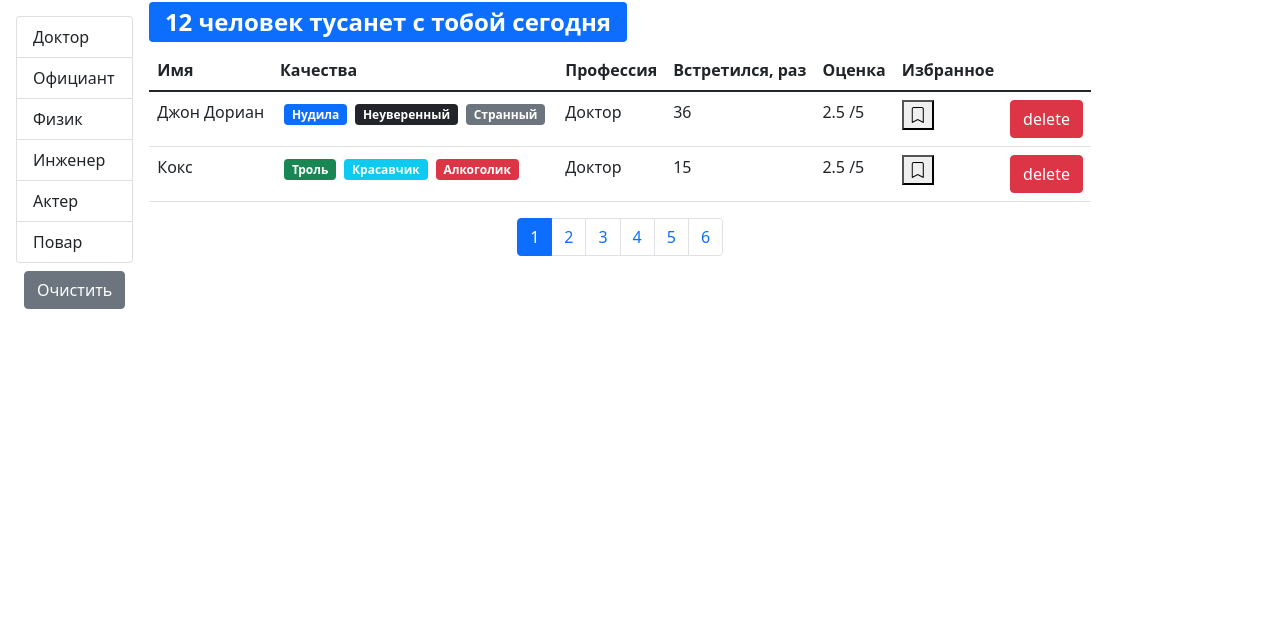
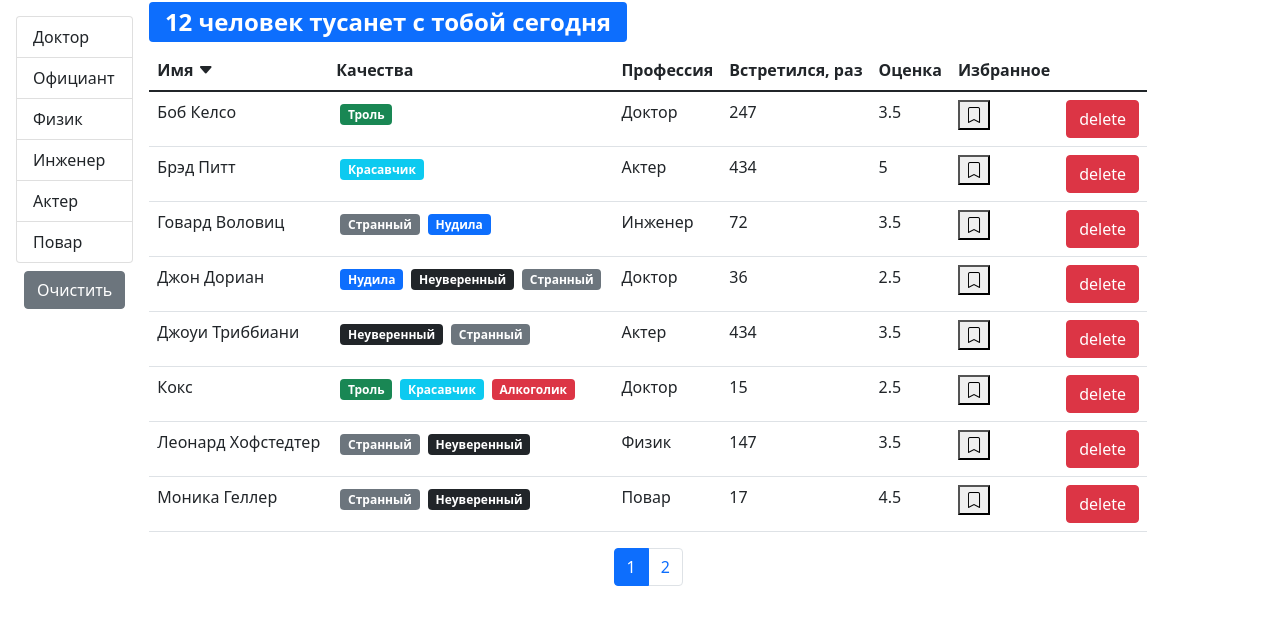
Before and after one commit to mvsaint/fast-company, a React (Create React App) app: page /users in a window 1280 px wide. Shown: the top 624 px of the page. Built offline with nearby package versions, Linux system fonts and the light colour scheme.

Commit message:
Сортировка

```diff
--- a/src/app/App.js
+++ b/src/app/App.js
@@ -1,39 +1,9 @@
-import React, { useState, useEffect } from 'react'
+import React from 'react'
 import Users from './components/users'
-import api from './api'
 
 function App() {
-    const [users, setUsers] = useState([])
-
-    useEffect(() => {
-        api.users.fetchAll().then((data) => setUsers(data))
-    }, [])
-
-    const handleDelete = (userId) => {
-        setUsers(users.filter((user) => user._id !== userId))
-    }
-
-    const handleToggleBookMark = (id) => {
-        setUsers(
-            users.map((user) => {
-                if (user._id === id) {
-                    return { ...user, bookmark: !user.bookmark }
-                }
-                return user
-            })
-        )
-    }
-
     return (
-        <div>
-            {users && (
-                <Users
-                    onDelete={handleDelete}
-                    onToggleBookMark={handleToggleBookMark}
-                    users={users}
-                />
-            )}
-        </div>
+        <Users />
     )
 }
 
--- a/src/app/components/bookmark.jsx
+++ b/src/app/components/bookmark.jsx
@@ -1,5 +1,6 @@
 import React from 'react'
 import PropTypes from 'prop-types'
+
 const BookMark = ({ status, ...rest }) => {
     return (
         <button {...rest}>
@@ -7,6 +8,7 @@ const BookMark = ({ status, ...rest }) => {
         </button>
     )
 }
+
 BookMark.propTypes = {
     status: PropTypes.bool
 }
--- /dev/null
+++ b/src/app/components/qualitiesList.jsx
@@ -0,0 +1,19 @@
+import React from 'react'
+import PropTypes from 'prop-types'
+import Quality from './quality'
+
+const QualitiesList = ({ qualities }) => {
+    return (
+        <>
+            {qualities.map((qual) => (
+                <Quality key={qual._id} {...qual} />
+            ))}
+        </>
+    )
+}
+
+QualitiesList.propTypes = {
+    qualities: PropTypes.array
+}
+
+export default QualitiesList
--- /dev/null
+++ b/src/app/components/table.jsx
@@ -0,0 +1,27 @@
+import React from 'react'
+import PropTypes from 'prop-types'
+import TableHeader from './tableHeader'
+import TableBody from './tableBody'
+
+const Table = ({ onSort, selectedSort, columns, data, children }) => {
+    return (
+        <table className="table">
+            {children || (
+                <>
+                    <TableHeader {...{ onSort, selectedSort, columns }} />
+                    <TableBody {...{ columns, data }} />
+                </>
+            )}
+        </table>
+    )
+}
+
+Table.propTypes = {
+    onSort: PropTypes.func,
+    selectedSort: PropTypes.object,
+    columns: PropTypes.object,
+    data: PropTypes.array,
+    children: PropTypes.array
+}
+
+export default Table
--- /dev/null
+++ b/src/app/components/tableBody.jsx
@@ -0,0 +1,35 @@
+import React from 'react'
+import PropTypes from 'prop-types'
+import _ from 'lodash'
+
+const TableBody = ({ data, columns }) => {
+    const renderContent = (item, column) => {
+        if (columns[column].component) {
+            const component = columns[column].component
+            if (typeof component === 'function') {
+                return component(item)
+            }
+            return component
+        }
+        return _.get(item, columns[column].path)
+    }
+
+    return (
+        <tbody>
+            {data.map((item) => (
+                <tr key={item._id}>
+                    {Object.keys(columns).map((column) => (
+                        <td key={column}>{renderContent(item, column)}</td>
+                    ))}
+                </tr>
+            ))}
+        </tbody>
+    )
+}
+
+TableBody.propTypes = {
+    data: PropTypes.array.isRequired,
+    columns: PropTypes.object.isRequired
+}
+
+export default TableBody
--- /dev/null
+++ b/src/app/components/tableHeader.jsx
@@ -0,0 +1,60 @@
+import React from 'react'
+import PropTypes from 'prop-types'
+
+const TableHeader = ({ onSort, selectedSort, columns }) => {
+    const handleSort = (item) => {
+        if (selectedSort.path === item) {
+            onSort({
+                ...selectedSort,
+                order: selectedSort.order === 'asc' ? 'desc' : 'asc'
+            })
+        } else {
+            onSort({ path: item, order: 'asc' })
+        }
+    }
+
+    const renderSortArrow = (selectedSort, currentPath) => {
+        if (selectedSort.path === currentPath) {
+            return (
+                <i
+                    className={
+                        'bi bi-caret-' +
+                        (selectedSort.order === 'asc' ? 'down' : 'up') +
+                        '-fill'
+                    }
+                ></i>
+            )
+        }
+        return null
+    }
+
+    return (
+        <thead>
+            <tr>
+                {Object.keys(columns).map((column) => (
+                    <th
+                        key={column}
+                        onClick={
+                            columns[column].path
+                                ? () => handleSort(columns[column].path)
+                                : undefined
+                        }
+                        {...{ role: columns[column].path && 'button' }}
+                        scope="col"
+                    >
+                        {columns[column].name}{' '}
+                        {renderSortArrow(selectedSort, columns[column].path)}
+                    </th>
+                ))}
+            </tr>
+        </thead>
+    )
+}
+
+TableHeader.propTypes = {
+    onSort: PropTypes.func.isRequired,
+    selectedSort: PropTypes.object.isRequired,
+    columns: PropTypes.object.isRequired
+}
+
+export default TableHeader
--- a/src/app/components/users.jsx
+++ b/src/app/components/users.jsx
@@ -2,17 +2,39 @@ import React, { useState, useEffect } from 'react'
 import PropTypes from 'prop-types'
 import { paginate } from '../utils/paginate'
 import Pagination from './pagination'
-import User from './user'
 import api from '../api'
 import GroupList from './groupList'
 import SearchStatus from './searchStatus'
+import UsersTable from './usersTable'
+import _ from 'lodash'
 
-const Users = ({ users: allUsers, ...rest }) => {
+const Users = () => {
     const [currentPage, setCurrentPage] = useState(1)
     const [professions, setProfession] = useState()
     const [selectedProf, setSelectedProf] = useState()
+    const [sortBy, setSortBy] = useState({ path: 'name', order: 'asc' })
+    const [users, setUsers] = useState([])
 
-    const pageSize = 2
+    const pageSize = 8
+
+    useEffect(() => {
+        api.users.fetchAll().then((data) => setUsers(data))
+    }, [])
+
+    const handleDelete = (userId) => {
+        setUsers(users.filter((user) => user._id !== userId))
+    }
+
+    const handleToggleBookMark = (id) => {
+        setUsers(
+            users.map((user) => {
+                if (user._id === id) {
+                    return { ...user, bookmark: !user.bookmark }
+                }
+                return user
+            })
+        )
+    }
 
     useEffect(() => {
         api.professions.fetchAll().then((data) => setProfession(data))
@@ -30,19 +52,30 @@ const Users = ({ users: allUsers, ...rest }) => {
         setCurrentPage(pageIndex)
     }
 
+    const handleSort = (item) => {
+        setSortBy(item)
+    }
+
+    if (users) {
         /* eslint-disable */
         const filteredUsers = selectedProf
-        ? allUsers.filter(
+            ? users.filter(
                   (user) =>
                       JSON.stringify(user.profession) ===
                       JSON.stringify(selectedProf)
               )
-        : allUsers
+            : users
         /* eslint-enable */
 
         const count = filteredUsers.length
 
-    const usersCrop = paginate(filteredUsers, currentPage, pageSize)
+        const sortedUsers = _.orderBy(
+            filteredUsers,
+            [sortBy.path],
+            [sortBy.order]
+        )
+
+        const usersCrop = paginate(sortedUsers, currentPage, pageSize)
 
         const clearFilter = () => {
             setSelectedProf()
@@ -69,24 +102,13 @@ const Users = ({ users: allUsers, ...rest }) => {
                 <div className="d-flex flex-column">
                     <SearchStatus length={count} />
                     {count > 0 && (
-                    <table className="table">
-                        <thead>
-                            <tr>
-                                <th scope="col">Имя</th>
-                                <th scope="col">Качества</th>
-                                <th scope="col">Профессия</th>
-                                <th scope="col">Встретился, раз</th>
-                                <th scope="col">Оценка</th>
-                                <th scope="col">Избранное</th>
-                                <th />
-                            </tr>
-                        </thead>
-                        <tbody>
-                            {usersCrop.map((user) => (
-                                <User {...rest} {...user} key={user._id} />
-                            ))}
-                        </tbody>
-                    </table>
+                        <UsersTable
+                            users={usersCrop}
+                            onSort={handleSort}
+                            selectedSort={sortBy}
+                            onDelete={handleDelete}
+                            onToggleBookMark={handleToggleBookMark}
+                        />
                     )}
                     <div className="d-flex justify-content-center">
                         <Pagination
@@ -100,6 +122,9 @@ const Users = ({ users: allUsers, ...rest }) => {
             </div>
         )
     }
+    return 'loading...'
+}
+
 Users.propTypes = {
     users: PropTypes.array
 }
--- /dev/null
+++ b/src/app/components/usersTable.jsx
@@ -0,0 +1,67 @@
+import React from 'react'
+import PropTypes from 'prop-types'
+import BookMark from './bookmark'
+import QualitiesList from './qualitiesList'
+import Table from './table'
+
+const UsersTable = ({
+    users,
+    onSort,
+    selectedSort,
+    onToggleBookMark,
+    onDelete,
+    ...rest
+}) => {
+    const columns = {
+        name: { path: 'name', name: 'Имя' },
+        qualities: {
+            name: 'Качества',
+            component: (user) => <QualitiesList qualities={user.qualities} />
+        },
+        professions: { path: 'profession.name', name: 'Профессия' },
+        completedMeetings: {
+            path: 'completedMeetings',
+            name: 'Встретился, раз'
+        },
+        rate: { path: 'rate', name: 'Оценка' },
+        bookmark: {
+            path: 'bookmark',
+            name: 'Избранное',
+            component: (user) => (
+                <BookMark
+                    status={user.bookmark}
+                    onClick={() => onToggleBookMark(user._id)}
+                />
+            )
+        },
+        delete: {
+            component: (user) => (
+                <button
+                    onClick={() => onDelete(user._id)}
+                    className="btn btn-danger"
+                >
+                    delete
+                </button>
+            )
+        }
+    }
+
+    return (
+        <Table
+            onSort={onSort}
+            selectedSort={selectedSort}
+            columns={columns}
+            data={users}
+        />
+    )
+}
+
+export default UsersTable
+
+UsersTable.propTypes = {
+    users: PropTypes.array.isRequired,
+    onSort: PropTypes.func.isRequired,
+    selectedSort: PropTypes.object.isRequired,
+    onToggleBookMark: PropTypes.func.isRequired,
+    onDelete: PropTypes.func.isRequired
+}
```
Lines whose indentation alone changed are shown as unchanged.
